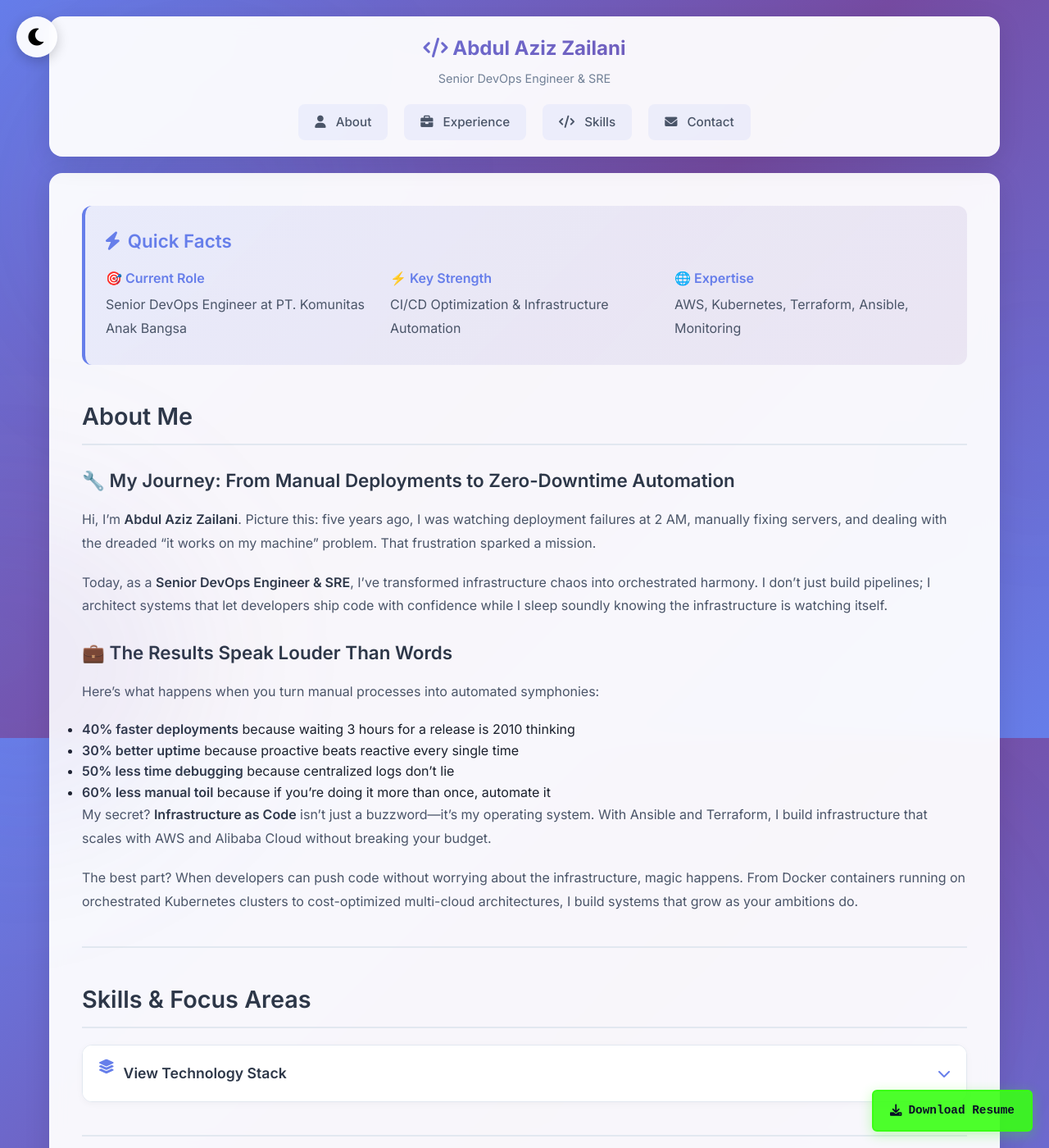
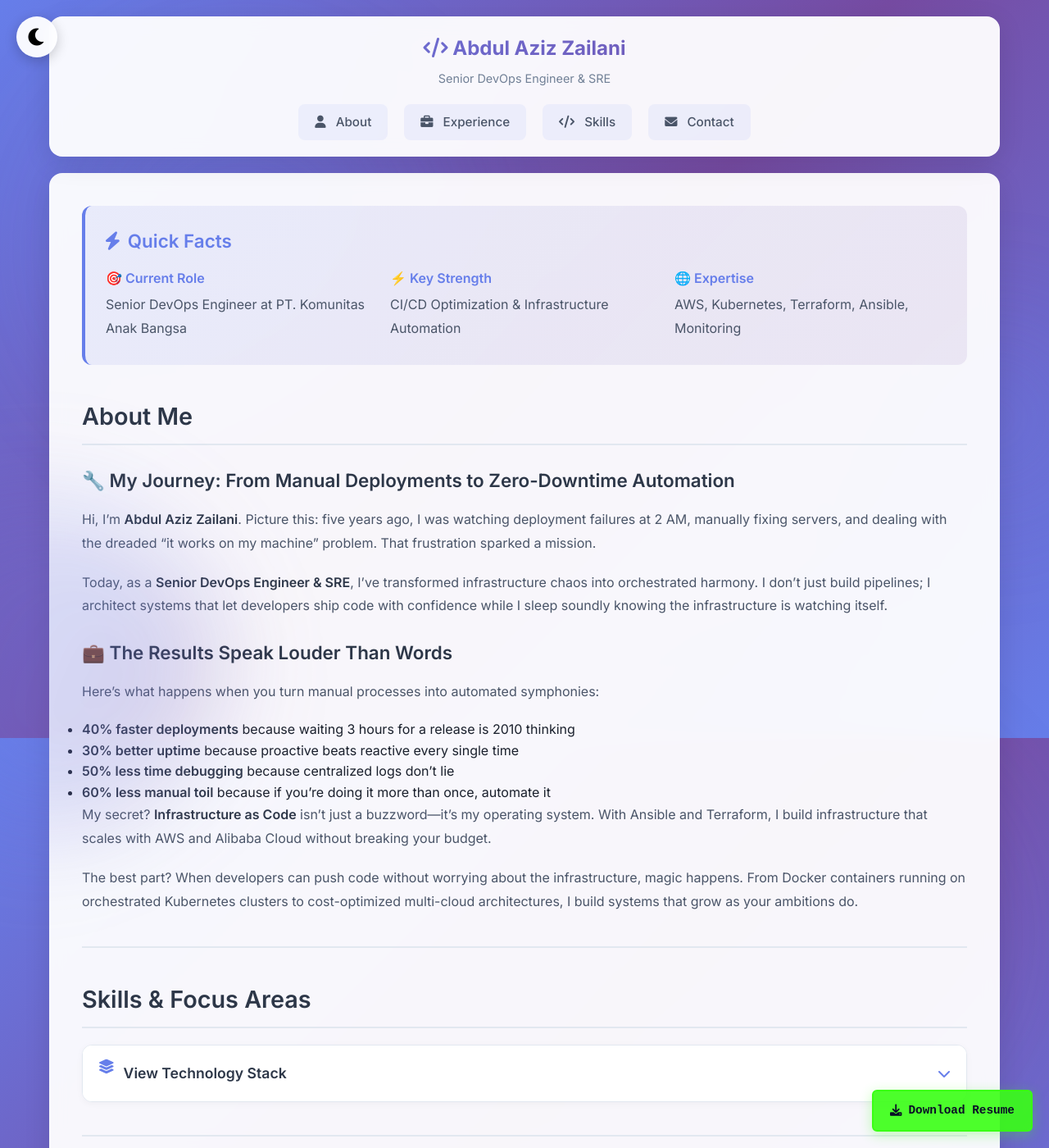
Before and after one commit to azizzailani/azizzailani.github.io, a Jekyll site: the page built from index.md, in a window 1280 px wide and 1400 px high. Shown: the whole window at 82% size. Built offline with Jekyll 4.4.1, drawn with Linux system fonts in a browser that asks for light colours.

Commit message:
feat: complete portfolio revamp with modern UI and interactive features

```diff
--- a/assets/css/style.css
+++ b/assets/css/style.css
@@ -122,12 +122,13 @@
 body::before {
   content: "";
   position: fixed;
-  top: -100px;
-  left: -100px;
+  top: -50px;
+  left: -50px;
   width: 500px;
   height: 500px;
   background: radial-gradient(
     circle,
+    rgba(102, 126, 234, 0.6),
     rgba(102, 126, 234, 0.3),
     transparent 70%
   );
@@ -135,45 +136,46 @@
   pointer-events: none;
   z-index: 0;
   animation: blobMove1 20s ease-in-out infinite;
+  filter: blur(60px);
 }
 
 body::after {
   content: "";
   position: fixed;
-  bottom: -150px;
-  right: -100px;
+  bottom: -80px;
+  right: -80px;
   width: 600px;
   height: 600px;
-  background: radial-gradient(circle, rgba(118, 75, 162, 0.3), transparent 70%);
+  background: radial-gradient(
+    circle,
+    rgba(118, 75, 162, 0.6),
+    rgba(118, 75, 162, 0.3),
+    transparent 70%
+  );
   border-radius: 50%;
   pointer-events: none;
   z-index: 0;
   animation: blobMove2 25s ease-in-out infinite;
-}
-
-/* Apply blur to abstract blobs */
-body::before,
-body::after {
-  filter: blur(80px);
+  filter: blur(60px);
 }
 
 @keyframes blobMove1 {
   0%,
   100% {
     transform: translate(0, 0) scale(1);
-    opacity: 0.3;
+    opacity: 0.6;
   }
   25% {
     transform: translate(100px, 100px) scale(1.2);
-    opacity: 0.4;
+    opacity: 0.7;
   }
   50% {
     transform: translate(50px, 150px) scale(0.9);
-    opacity: 0.35;
+    opacity: 0.65;
   }
   75% {
     transform: translate(150px, 50px) scale(1.1);
-    opacity: 0.4;
+    opacity: 0.7;
   }
 }
 
@@ -181,15 +183,15 @@
   0%,
   100% {
     transform: translate(0, 0) scale(1);
-    opacity: 0.3;
+    opacity: 0.6;
   }
   33% {
     transform: translate(-100px, -50px) scale(1.1);
-    opacity: 0.4;
+    opacity: 0.7;
   }
   66% {
     transform: translate(50px, -100px) scale(0.95);
-    opacity: 0.35;
+    opacity: 0.65;
   }
 }
 
@@ -198,18 +200,19 @@
   content: "";
   position: fixed;
   top: 20%;
-  right: -200px;
+  right: -150px;
   width: 400px;
   height: 400px;
   background: radial-gradient(
     circle,
+    rgba(102, 126, 234, 0.5),
     rgba(102, 126, 234, 0.2),
     transparent 70%
   );
   border-radius: 50%;
   pointer-events: none;
   z-index: 0;
-  filter: blur(60px);
+  filter: blur(50px);
   animation: blobMove3 30s ease-in-out infinite;
 }
 
@@ -217,11 +220,11 @@
   0%,
   100% {
     transform: translate(0, 0) scale(1);
-    opacity: 0.2;
+    opacity: 0.5;
   }
   50% {
     transform: translate(-50px, 100px) scale(1.1);
-    opacity: 0.3;
+    opacity: 0.6;
   }
 }
 
@@ -230,18 +233,19 @@
   content: "";
   position: fixed;
   bottom: 30%;
-  left: -150px;
+  left: -120px;
   width: 350px;
   height: 350px;
   background: linear-gradient(
     135deg,
-    rgba(118, 75, 162, 0.25),
-    rgba(102, 126, 234, 0.25)
+    rgba(118, 75, 162, 0.5),
+    rgba(102, 126, 234, 0.4),
+    rgba(118, 75, 162, 0.3)
   );
   border-radius: 40% 60% 60% 40% / 60% 30% 70% 40%;
   pointer-events: none;
   z-index: 0;
-  filter: blur(70px);
+  filter: blur(50px);
   animation: geometricPulse 15s ease-in-out infinite;
 }
 
@@ -250,12 +254,12 @@
   100% {
     transform: rotate(0deg) scale(1);
     border-radius: 40% 60% 60% 40% / 60% 30% 70% 40%;
-    opacity: 0.25;
+    opacity: 0.5;
   }
   50% {
     transform: rotate(180deg) scale(1.2);
     border-radius: 60% 40% 40% 60% / 40% 70% 30% 60%;
-    opacity: 0.3;
+    opacity: 0.6;
   }
 }
 
```
